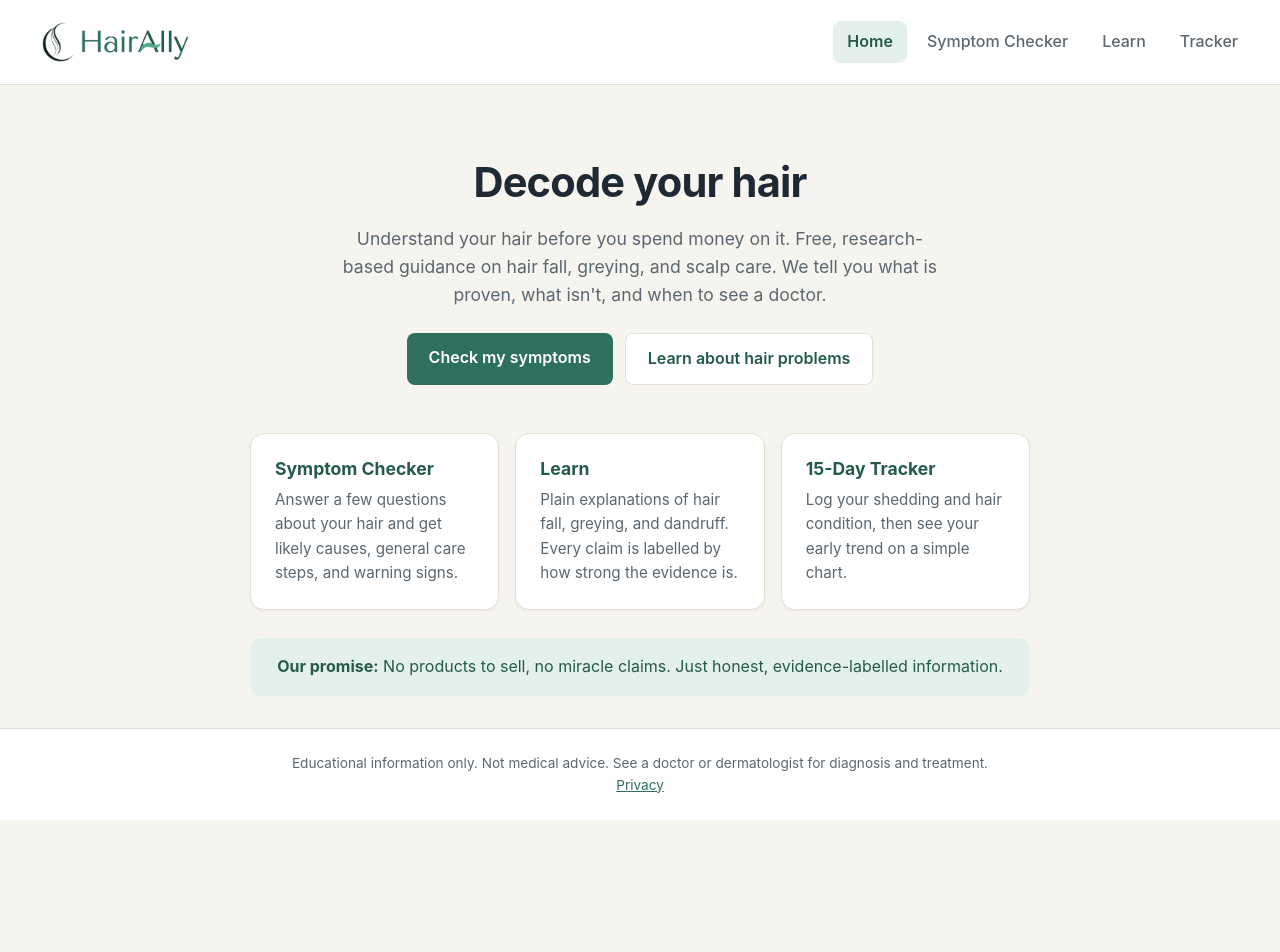
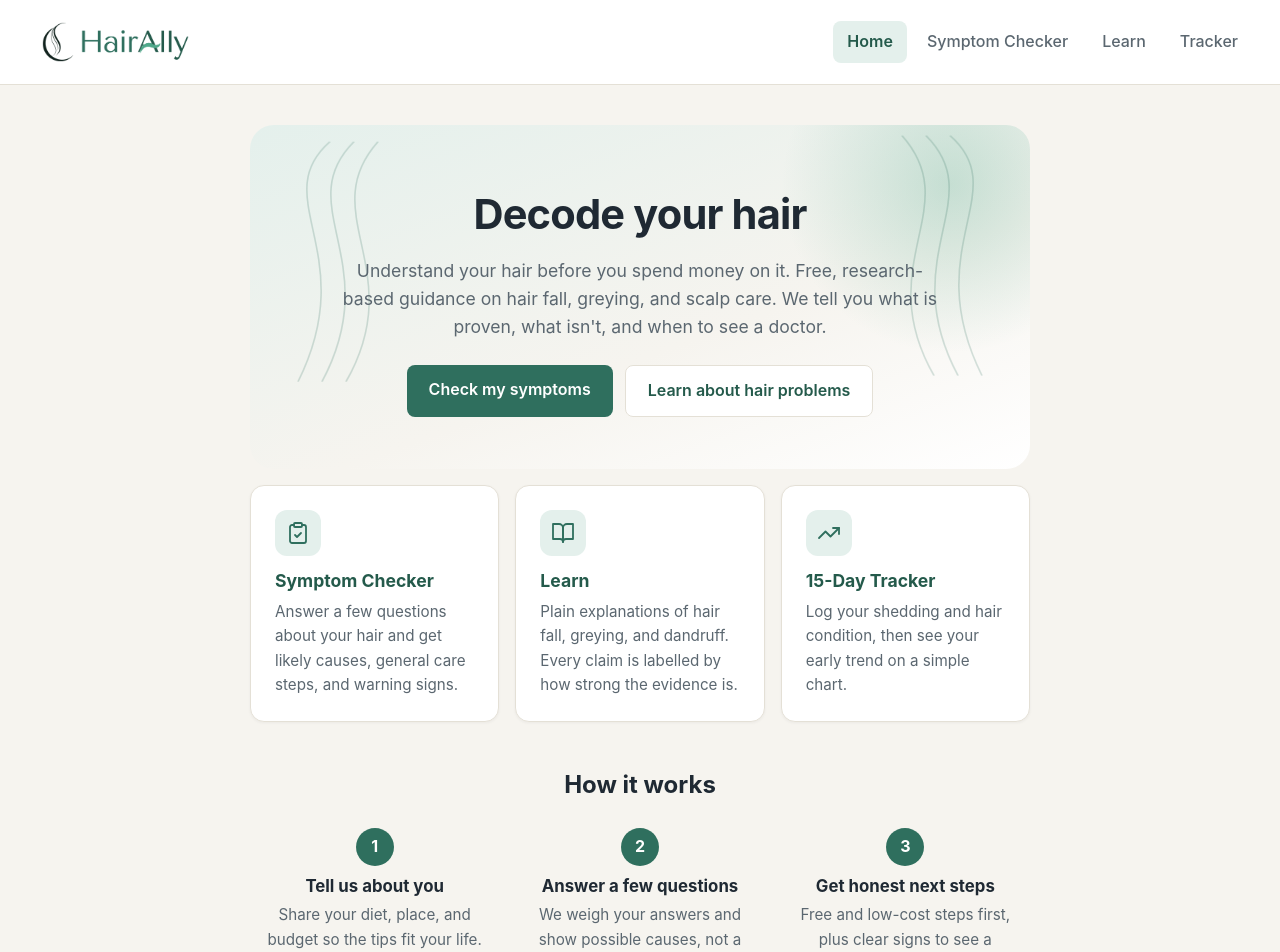
Before and after one commit to Codersingh321/hair-guide, a React (Vite) app: page / in a window 1280 px wide. Shown: the top 952 px of the page. Before the commit the page ends 820 px from the top, so only its background shows below. Built offline with nearby package versions, Linux system fonts and the light colour scheme.

Commit message:
Home page visual polish

```diff
--- a/src/App.css
+++ b/src/App.css
@@ -545,3 +545,212 @@ button:disabled:hover {
     height: 32px;
   }
 }
+/* ---------- Visual polish ---------- */
+@keyframes fadeUp {
+  from {
+    opacity: 0;
+    transform: translateY(14px);
+  }
+  to {
+    opacity: 1;
+    transform: none;
+  }
+}
+
+@keyframes draw {
+  to {
+    stroke-dashoffset: 0;
+  }
+}
+
+@keyframes drift {
+  0%,
+  100% {
+    translate: 0 0;
+  }
+  50% {
+    translate: 0 -10px;
+  }
+}
+
+/* Hero */
+.hero {
+  position: relative;
+  overflow: hidden;
+  border-radius: 24px;
+  background: linear-gradient(160deg, #e4f0ec 0%, #f6f4ef 60%, #ffffff 100%);
+  padding: 64px 24px 52px;
+  margin-top: 8px;
+}
+
+.hero::before {
+  content: "";
+  position: absolute;
+  top: -110px;
+  right: -90px;
+  width: 340px;
+  height: 340px;
+  border-radius: 50%;
+  background: radial-gradient(
+    circle,
+    rgba(79, 168, 138, 0.28),
+    transparent 70%
+  );
+}
+
+.hero > :not(.hero-art) {
+  position: relative;
+  z-index: 1;
+}
+
+.hero h1 {
+  animation: fadeUp 0.7s ease both;
+}
+
+.hero p {
+  animation: fadeUp 0.7s ease 0.12s both;
+}
+
+.hero-actions {
+  animation: fadeUp 0.7s ease 0.24s both;
+}
+
+.hero-art {
+  position: absolute;
+  top: 20px;
+  width: 160px;
+  height: 240px;
+  fill: none;
+  stroke: #2f6f5e;
+  stroke-width: 2;
+  stroke-linecap: round;
+  opacity: 0.2;
+  pointer-events: none;
+  animation: drift 7s ease-in-out infinite;
+}
+
+.hero-art-left {
+  left: 8px;
+}
+
+.hero-art-right {
+  right: 8px;
+  transform: scaleX(-1);
+  animation-delay: 1.5s;
+}
+
+.hero-art path {
+  stroke-dasharray: 1;
+  stroke-dashoffset: 1;
+  animation: draw 2.6s ease forwards;
+}
+
+/* Buttons */
+.btn {
+  transition: background 0.15s, transform 0.15s, box-shadow 0.15s;
+}
+
+.btn:hover {
+  transform: translateY(-2px);
+  box-shadow: 0 6px 14px rgba(31, 41, 51, 0.12);
+}
+
+/* Feature cards */
+.feature-card {
+  animation: fadeUp 0.6s ease both;
+}
+
+.feature-card:nth-child(2) {
+  animation-delay: 0.1s;
+}
+
+.feature-card:nth-child(3) {
+  animation-delay: 0.2s;
+}
+
+.feature-icon {
+  display: grid;
+  place-items: center;
+  width: 46px;
+  height: 46px;
+  border-radius: 12px;
+  background: var(--primary-soft);
+  color: var(--primary);
+  margin-bottom: 14px;
+}
+
+.feature-icon svg {
+  width: 24px;
+  height: 24px;
+  fill: none;
+  stroke: currentColor;
+  stroke-width: 1.8;
+  stroke-linecap: round;
+  stroke-linejoin: round;
+}
+
+/* How it works */
+.section-title {
+  text-align: center;
+  margin: 48px 0 20px;
+}
+
+.steps-grid {
+  display: grid;
+  grid-template-columns: repeat(auto-fit, minmax(220px, 1fr));
+  gap: 16px;
+}
+
+.step {
+  text-align: center;
+  padding: 8px 12px;
+}
+
+.step-num {
+  display: inline-grid;
+  place-items: center;
+  width: 38px;
+  height: 38px;
+  border-radius: 50%;
+  background: var(--primary);
+  color: #fff;
+  font-weight: 700;
+  margin-bottom: 10px;
+}
+
+.step h3 {
+  margin: 0 0 6px;
+  font-size: 1.05rem;
+}
+
+.step p {
+  margin: 0;
+  color: var(--muted);
+  font-size: 0.95rem;
+}
+
+@media (max-width: 600px) {
+  .hero {
+    padding: 44px 16px 36px;
+  }
+
+  .hero-art {
+    width: 110px;
+    height: 165px;
+    opacity: 0.12;
+  }
+}
+
+/* Respect people who turn animations off */
+@media (prefers-reduced-motion: reduce) {
+  *,
+  *::before,
+  *::after {
+    animation: none !important;
+    transition: none !important;
+  }
+
+  .hero-art path {
+    stroke-dashoffset: 0 !important;
+  }
+}
--- a/src/pages/Home.jsx
+++ b/src/pages/Home.jsx
@@ -6,23 +6,81 @@ const features = [
     title: "Symptom Checker",
     text: "Answer a few questions about your hair and get likely causes, general care steps, and warning signs.",
     to: "/check",
+    icon: (
+      <svg viewBox="0 0 24 24" aria-hidden="true">
+        <rect width="8" height="4" x="8" y="2" rx="1" ry="1" />
+        <path d="M16 4h2a2 2 0 0 1 2 2v14a2 2 0 0 1-2 2H6a2 2 0 0 1-2-2V6a2 2 0 0 1 2-2h2" />
+        <path d="m9 14 2 2 4-4" />
+      </svg>
+    ),
   },
   {
     title: "Learn",
     text: "Plain explanations of hair fall, greying, and dandruff. Every claim is labelled by how strong the evidence is.",
     to: "/learn",
+    icon: (
+      <svg viewBox="0 0 24 24" aria-hidden="true">
+        <path d="M2 3h6a4 4 0 0 1 4 4v14a3 3 0 0 0-3-3H2z" />
+        <path d="M22 3h-6a4 4 0 0 0-4 4v14a3 3 0 0 1 3-3h7z" />
+      </svg>
+    ),
   },
   {
     title: "15-Day Tracker",
     text: "Log your shedding and hair condition, then see your early trend on a simple chart.",
     to: "/tracker",
+    icon: (
+      <svg viewBox="0 0 24 24" aria-hidden="true">
+        <polyline points="22 7 13.5 15.5 8.5 10.5 2 17" />
+        <polyline points="16 7 22 7 22 13" />
+      </svg>
+    ),
   },
 ];
+
+const steps = [
+  {
+    title: "Tell us about you",
+    text: "Share your diet, place, and budget so the tips fit your life.",
+  },
+  {
+    title: "Answer a few questions",
+    text: "We weigh your answers and show possible causes, not a diagnosis.",
+  },
+  {
+    title: "Get honest next steps",
+    text: "Free and low-cost steps first, plus clear signs to see a doctor.",
+  },
+];
+
+function HeroArt({ side }) {
+  return (
+    <svg
+      className={"hero-art hero-art-" + side}
+      viewBox="0 0 200 300"
+      aria-hidden="true"
+    >
+      <path pathLength="1" d="M120 0 C 40 80, 160 150, 80 300" />
+      <path
+        pathLength="1"
+        d="M150 0 C 70 90, 190 160, 110 300"
+        style={{ animationDelay: "0.3s" }}
+      />
+      <path
+        pathLength="1"
+        d="M90 0 C 10 70, 130 140, 50 300"
+        style={{ animationDelay: "0.6s" }}
+      />
+    </svg>
+  );
+}
 
 export default function Home() {
   return (
     <div>
       <section className="hero">
+        <HeroArt side="left" />
+        <HeroArt side="right" />
         <h1>{TAGLINE}</h1>
         <p>
           Understand your hair before you spend money on it. Free,
@@ -42,10 +100,24 @@ export default function Home() {
       <section className="features">
         {features.map((f) => (
           <Link to={f.to} className="card feature-card" key={f.title}>
+            <span className="feature-icon">{f.icon}</span>
             <h2>{f.title}</h2>
             <p>{f.text}</p>
           </Link>
         ))}
+      </section>
+
+      <section className="steps">
+        <h2 className="section-title">How it works</h2>
+        <div className="steps-grid">
+          {steps.map((s, i) => (
+            <div className="step" key={s.title}>
+              <span className="step-num">{i + 1}</span>
+              <h3>{s.title}</h3>
+              <p>{s.text}</p>
+            </div>
+          ))}
+        </div>
       </section>
 
       <section className="trust">
```
